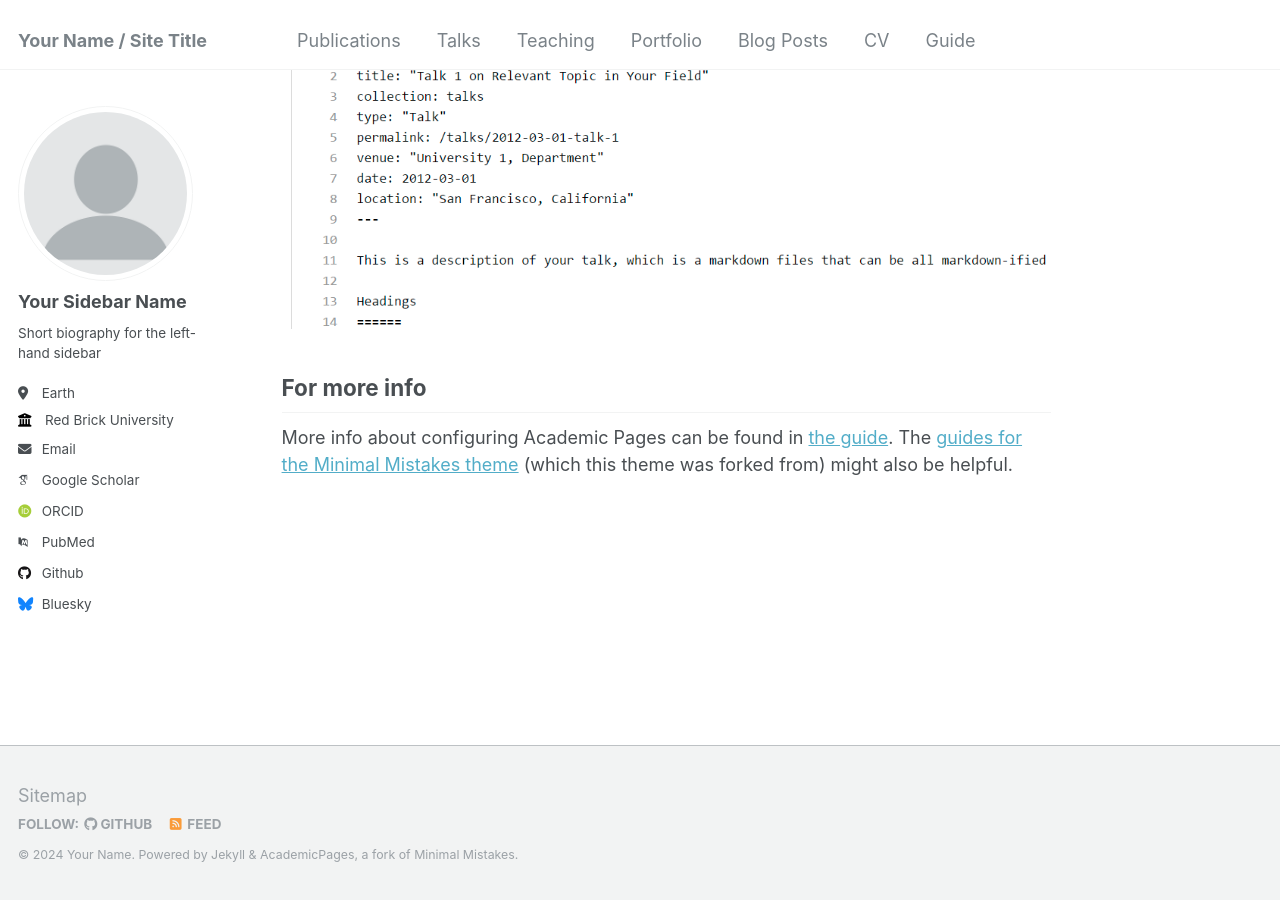
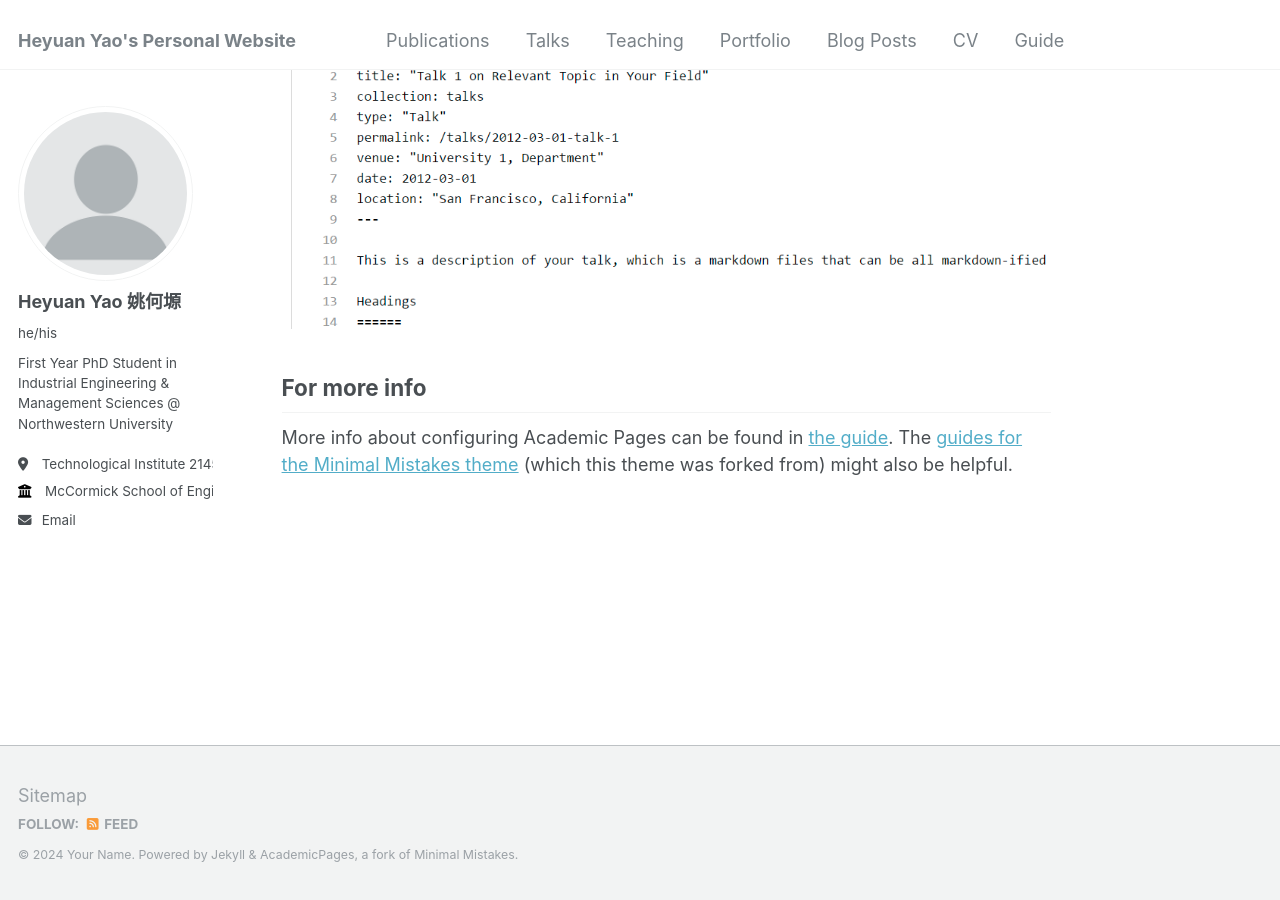
Before and after one commit to Heyuan-Yao/Heyuan-Yao.github.io, a Jekyll site: the page built from _pages/about.md, in a window 1280 px wide and 900 px high, scrolled down 2660 px. Built offline with Jekyll 4.4.1, drawn with Linux system fonts in a browser that asks for light colours; some web fonts are replaced.

Commit message:
_config.yml

```diff
--- a/_config.yml
+++ b/_config.yml
@@ -8,11 +8,11 @@
 
 # Basic Site Settings
 locale                   : "en-US"
-title                    : "Your Name / Site Title"
+title                    : "Heyuan Yao's Personal Website"
 title_separator          : "-"
 name                     : &name "Your Name"
 description              : &description "personal description"
-url                      : https://academicpages.github.io # the base hostname & protocol for your site e.g. "https://mmistakes.github.io"
+url                      : https://Heyuan-Yao.github.io # the base hostname & protocol for your site e.g. "https://mmistakes.github.io"
 baseurl                  : "" # the subpath of your site, e.g. "/blog"
 repository               : "academicpages/academicpages.github.io"
 
@@ -22,33 +22,33 @@ repository               : "academicpages/academicpages.github.io"
 author:
   # Biographic information
   avatar           : "profile.png"
-  name             : "Your Sidebar Name"
-  pronouns         : # example: "she/her"
-  bio              : "Short biography for the left-hand sidebar"
-  location         : "Earth"
-  employer         : "Red Brick University"
+  name             : "Heyuan Yao 姚何塬"
+  pronouns         : "he/his"
+  bio              : "First Year PhD Student in Industrial Engineering & Management Sciences @ Northwestern University"
+  location         : "Technological Institute 2145 Sheridan Road, Room Unknown, Evanston, IL 60208"
+  employer         : "McCormick School of Engineering"
   uri              : # URL
-  email            : "none@example.org"
+  email            : "heyuanyao AT u DOT northwestern DOT edu"
 
   # Academic websites
   arxiv            : # URL - Update with the correct link to your profile
-  googlescholar    : "https://scholar.google.com/citations?user=PS_CX0AAAAAJ"
+  googlescholar    : #"https://scholar.google.com/citations?user=PS_CX0AAAAAJ"
   impactstory      : # URL
-  orcid            : "http://orcid.org/yourorcidurl"
+  orcid            : #"http://orcid.org/yourorcidurl"
   semantic         : # URL
-  pubmed           : "https://www.ncbi.nlm.nih.gov/pubmed/?term=john+snow"
+  pubmed           : #"https://www.ncbi.nlm.nih.gov/pubmed/?term=john+snow"
   researchgate     : # URL
 
   # Repositories and software development
   bitbucket        : # Username - Update with your username on the site
   codepen          : # Username
   dribbble         : # Username
-  github           : "academicpages"
+  github           : #"academicpages"
   kaggle           : # Username
   stackoverflow    : # User number or user number and name (i.e., use "1" or "1/jeff-atwood")
 
   # Social media
-  bluesky          : "bsky.app" # Replace this with you Bluesky username
+  bluesky          : #"bsky.app" # Replace this with you Bluesky username
   facebook         : # Username
   flickr           : # Username
   foursquare       : # Username
@@ -216,7 +216,7 @@ collections:
     output: true
     permalink: /:collection/:path/
   portfolio:
-    output: true
+    output: false
     permalink: /:collection/:path/
   talks:
     output: true
```
